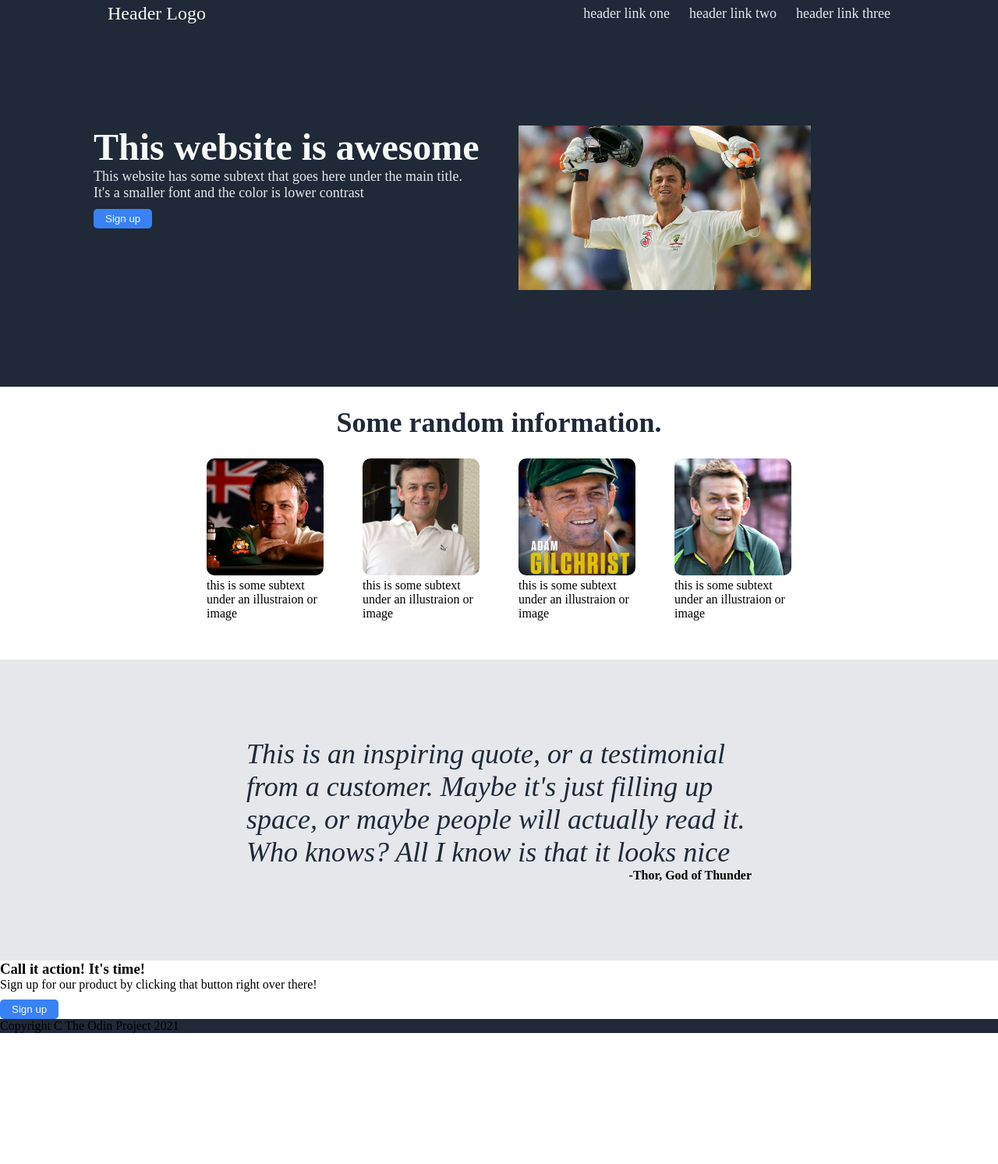
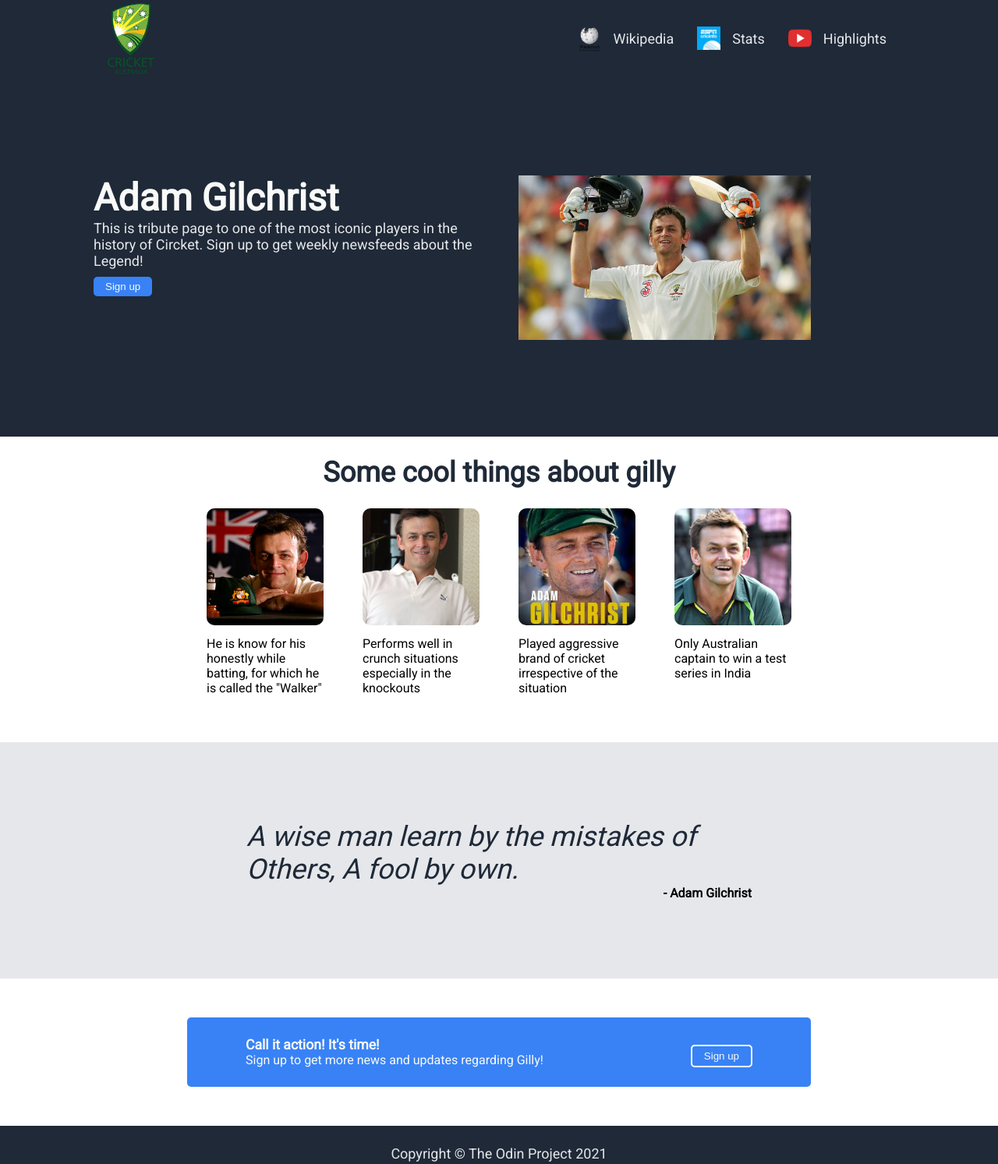
Before and after one commit to SurriyaLuavan/Landing-Page, a plain HTML site: page index.html in a window 1280 px wide. Shown: the part 6-1499 px from the top of the page at 78% size. Before the commit the page ends 1331 px from the top, so only its background shows below. Drawn offline with Linux system fonts and the light colour scheme.

Commit message:
Final modification have been made to the code

```diff
--- a/css/styles.css
+++ b/css/styles.css
@@ -7,6 +7,7 @@
 body {
     display: flex;
     flex-direction: column;
+    font-family: roboto;
 }
 
 header, footer {
@@ -37,6 +38,20 @@ header > nav > ul {
     margin-left: auto;
 }
 
+li {
+    display: flex;
+    align-items: center;
+    gap: 10px;
+}
+
+li > img {
+    width: 30px;
+}
+
+.logo > img {
+    width: 60px;
+}
+
 .secondary {
     font-size: 18px;
     color: #E5E7EB;
@@ -44,6 +59,12 @@ header > nav > ul {
 
 li > a {
     text-decoration: none;
+    padding: 5px;
+}
+
+li > a:hover {
+    background: white;
+    color: #1F2937;
 }
 
 .logo {
@@ -92,6 +113,11 @@ li > a {
     width: 150px;
     border-radius: 10px;
     object-fit: cover;
+    margin-bottom: 10px;
+}
+
+.info img:hover {
+    transform: scale(1.1);
 }
 
 .image-list {
@@ -121,3 +147,37 @@ li > a {
     margin: 0 auto;
     text-align: end;
 }
+
+.action-container {
+    display: flex;
+    padding: 50px 100px;
+    justify-content: center;
+}
+
+.call-for-action {
+    flex: 0 0 800px;
+    padding: 25px 75px;
+    background-color: #3882F6;
+    color: #F9FAF8;
+    border-radius: 5px;
+    display: flex;
+    justify-content: space-between;
+}
+
+.border {
+    border: white solid 2px;
+}
+
+.bold {
+    font-weight: bold;
+    font-size: 1.1em;
+}
+
+.thin {
+    font-weight: lighter;
+}
+
+footer {
+    padding: 25px;
+    text-align: center;
+}
--- a/index.html
+++ b/index.html
@@ -4,21 +4,22 @@
         <title>Landing Page</title>
         <meta name="viewport" content="width=device-width, intial-scale=1.0">
         <link rel="stylesheet" href="./css/styles.css">
+        <link href='http://fonts.googleapis.com/css?family=Roboto' rel='stylesheet' type='text/css'>
     </head>
     <body>
         <header>
             <nav>
                 <ul>
-                    <li class="logo">Header Logo</li>
-                    <li class="right"><a class="secondary" href="page1.html">header link one</a></li>
-                    <li><a class="secondary" href="page2.html">header link two</a></li>
-                    <li><a class="secondary" href="page3.html">header link three</a></li>
+                    <li class="logo"><img src="./images/Fig0.jpg"></li>
+                    <li class="right"><img src="./images/fig10.png" width="40"><a target="_blank" class="secondary" href="https://en.wikipedia.org/wiki/Adam_Gilchrist">Wikipedia</a></li>
+                    <li><img src="./images/fig11.png" width="40"><a target="_blank" class="secondary" href="https://www.espncricinfo.com/player/adam-gilchrist-5390/bowling-batting-stats"> Stats</a></li>
+                    <li><img src="./images/fig12.png" width="80"><a target="_blank" class="secondary" href="https://www.youtube.com/watch?v=YTcke5bWvgE&t=210s">Highlights</a></li>
                 </ul>
             </nav>
             <section class="content-header">
                 <article class="content-header-child">
-                    <p class="main">This website is awesome</p>
-                    <p class="secondary">This website has some subtext that goes here under the main title. It's a smaller font and the color is lower contrast</p>
+                    <p class="main">Adam Gilchrist</p>
+                    <p class="secondary">This is tribute page to one of the most iconic players in the history of Circket. Sign up to get weekly newsfeeds about the Legend!</p>
                     <button type="submit" class="sign-up">Sign up</button>
                 </article>
                 <article class="content-header-child">
@@ -30,40 +31,40 @@
         </header>
         <main>
             <section class="info">
-                <h3 class="info-heading">Some random information.</h3>
+                <h3 class="info-heading">Some cool things about gilly</h3>
                 <article class="image-list">
                 <figure class="figures">
                     <img src="./images/Fig1.jpg" width="150" height="150" alt="Img1">
-                    <figcaption>this is some subtext under an illustraion or image</figcaption>
+                    <figcaption>He is know for his honestly while batting, for which he is  called the "Walker"</figcaption>
                 </figure>
                 <figure class="figures">
                     <img src="./images/Fig3.jpg" width="150" height="150" alt="Img1">
-                    <figcaption>this is some subtext under an illustraion or image</figcaption>
+                    <figcaption>Performs well in crunch situations especially in the knockouts</figcaption>
                 </figure>
                 <figure class="figures">
                     <img src="./images/Fig4.jpg" width="150" height="150" alt="Img1">
-                    <figcaption>this is some subtext under an illustraion or image</figcaption>
+                    <figcaption>Played aggressive brand of cricket irrespective of the situation</figcaption>
                 </figure>
                 <figure class="figures">
                     <img src="./images/Fig5.jpg" width="150" height="150" alt="Img1">
-                    <figcaption>this is some subtext under an illustraion or image</figcaption>
+                    <figcaption>Only Australian captain to win a test series in India</figcaption>
                 </figure>
                 </article>
             </section>
             <section class="quote-container">
-                <p class="quote">This is an inspiring quote, or a testimonial from a customer. Maybe it's just filling up space, or maybe people will actually read it. Who knows? All I know is that it looks nice</p>
-                <p class="quote-by">-Thor, God of Thunder</p>
+                <p class="quote">A wise man learn by the mistakes of Others, A fool by own.</p>
+                <p class="quote-by">- Adam Gilchrist</p>
             </section>
-            <section>
-                <article>
-                    <h3>Call it action! It's time!</h3>
-                    <p>Sign up for our product by clicking that button right over there!</p>
-                    <button type="submit" class="sign-up">Sign up</button>
+            <section class="action-container">
+                <article class="call-for-action">
+                    <p class="thin"><span class="bold">Call it action! It's time!</span><br>
+                    Sign up to get more news and updates regarding Gilly!</p>
+                    <button type="submit" class="sign-up border">Sign up</button>
                 </article>
             </section>
         </main>
         <footer>
-            <p>Copyright <span>C</span> The Odin Project 2021</p>
+            <p class="secondary">Copyright © The Odin Project 2021</p>
         </footer>
     </body>
 </html>
```
Also changed, not shown: images/Fig0.jpg (added), images/fig10.png (added), images/fig11.png (added), images/fig12.jpg (added), images/fig12.png (added).
